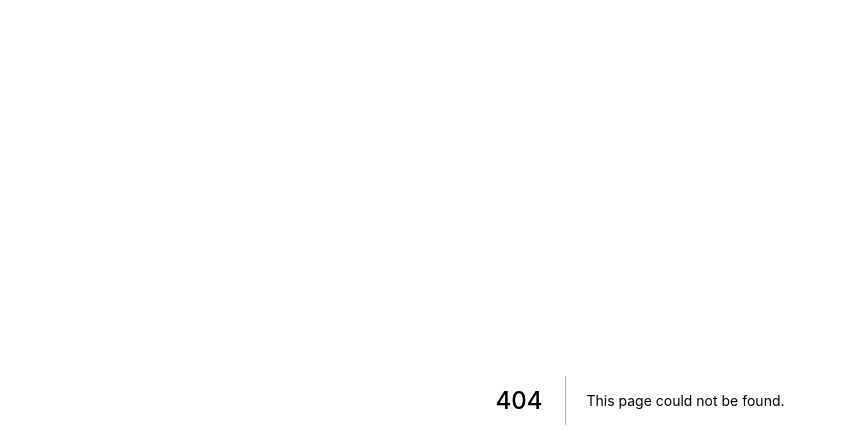
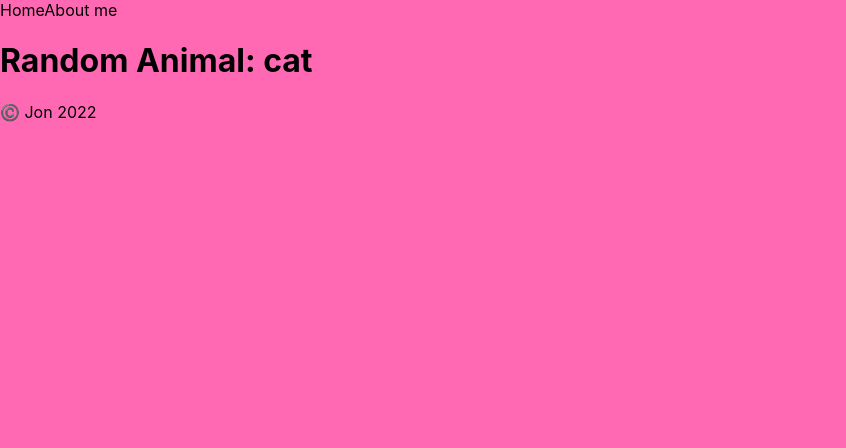
Before and after one commit to JonDmc/next-portfolio, a Next.js app: page /animals in a window 1280 px wide. Before the commit this address had no page. Shown: the top 448 px of the page, without its empty margins (0-846 px from the left). Built offline with nearby package versions, Linux system fonts and the light colour scheme; no server answers.

Commit message:
trial portfolio

```diff
--- /dev/null
+++ b/components/navbar.jsx
@@ -0,0 +1,17 @@
+// built in link for SSR optimization and SEO from next
+import Link from 'next/link'
+
+export default function Navbar() {
+    return (
+        <nav>
+            <Link href='/'>
+                {/* <a>Home</a> */}
+                Home
+            </Link>
+
+            <Link href='/about'>
+                About me
+            </Link>
+        </nav>
+    )
+}
--- a/next.config.js
+++ b/next.config.js
@@ -1,6 +1,12 @@
 /** @type {import('next').NextConfig} */
 const nextConfig = {
   reactStrictMode: true,
+  // white listed image domains
+  // white listed means trusted
+  images: {
+    // no https://
+    domains: ['placekitten.com']
+  }
 }
 
 module.exports = nextConfig
--- a/package.json
+++ b/package.json
@@ -9,6 +9,7 @@
     "lint": "next lint"
   },
   "dependencies": {
+    "axios": "^0.26.1",
     "next": "12.1.4",
     "react": "18.0.0",
     "react-dom": "18.0.0"
--- a/pages/_app.js
+++ b/pages/_app.js
@@ -1,7 +1,19 @@
+import Navbar from '../components/navbar'
 import '../styles/globals.css'
 
 function MyApp({ Component, pageProps }) {
-  return <Component {...pageProps} />
+  return (
+    <>
+      <Navbar />
+      <main>
+        < Component {...pageProps} />
+      </main>
+
+      <footer>
+        ©️ Jon {new Date().getFullYear()}
+      </footer>
+    </>
+  )
 }
 
 export default MyApp
--- /dev/null
+++ b/pages/animals.jsx
@@ -0,0 +1,26 @@
+import axios from "axios"
+// when we get data from server, it is available as props
+export default function Animals({ data }) {
+    return (
+        <h1>Random Animal: {data.rando}</h1>
+    )
+}
+
+// export a function thats called 'getStaticProps'
+// whatever is returned from this function
+// becomes the 'data' prop in our components
+
+export async function getStaticProps() {
+    // we can do all og our ajax/axios/fetch here
+    // we can call external APIs, express backends, next backend
+    const { data } = await axios.get(`${process.env.SERVER_URL}/api/animals`)
+    console.log(data)
+
+    // these props are available to us in the component
+    return {
+        props: {
+            data,
+            otherProp: 'hi!'
+        }
+    }
+}
--- /dev/null
+++ b/pages/api/animals.js
@@ -0,0 +1,16 @@
+export default function animals(req, res) {
+    const animals = [
+        'cat',
+        'dog',
+        'capybara',
+        'ostrich',
+        'pangolin',
+        'bull',
+        'guinea pig',
+        'armadillo'
+    ]
+
+    // get a random animal
+    const rando = animals[Math.floor(Math.random() * animals.length)]
+    res.status(200).json({ rando })
+}
--- a/styles/globals.css
+++ b/styles/globals.css
@@ -11,6 +11,20 @@ a {
   text-decoration: none;
 }
 
+body {
+  background-color: hotpink;
+}
+
+p {
+  color: chartreuse;
+}
+
 * {
   box-sizing: border-box;
 }
+
+.center {
+  display: flex;
+  align-items: center;
+  justify-content: center;
+}
```
Also changed, not shown: pages/about.jsx (added, +28 -0 lines), pages/index.js (+11 -5 lines), pages/users/[userId].jsx (added, +16 -0 lines), pages/users/welcome.jsx (added, +8 -0 lines), styles/About.module.css (added, +11 -0 lines), 1 other file (tests, documents, lock files or other folders).
